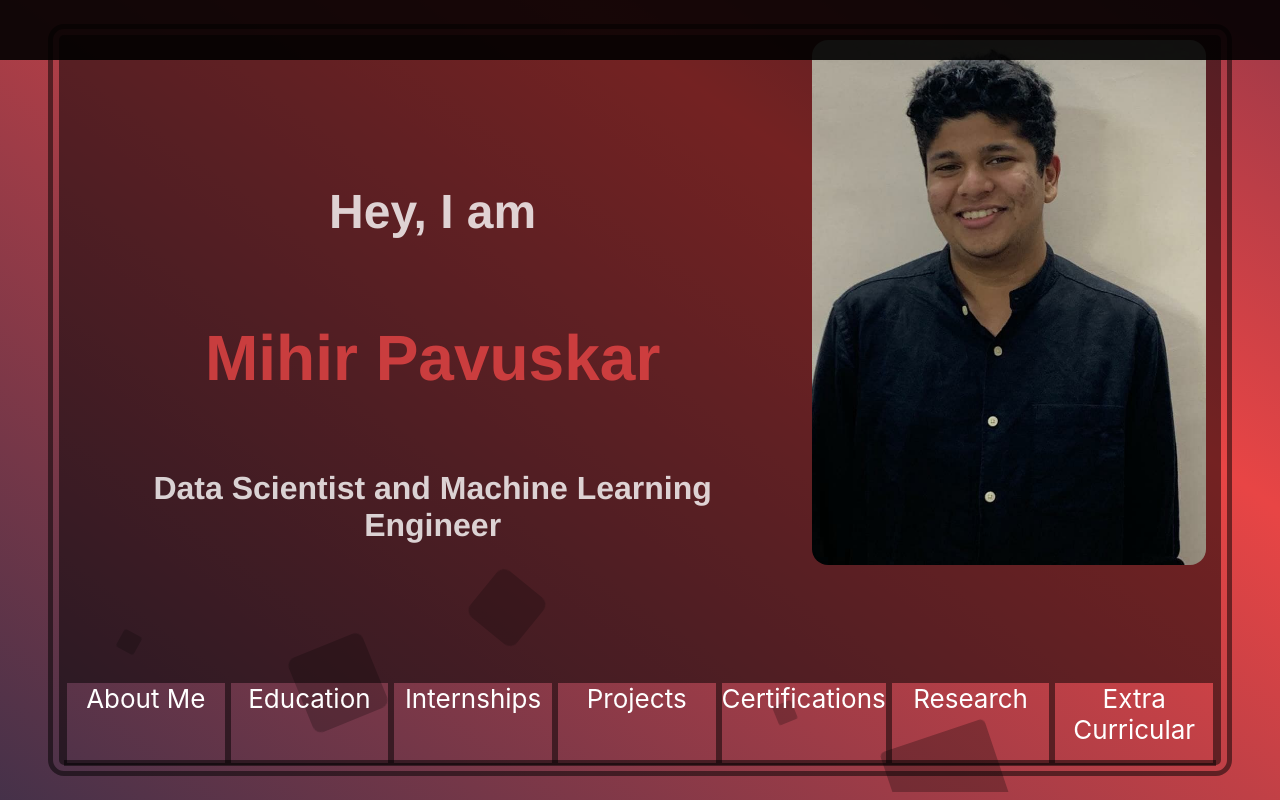
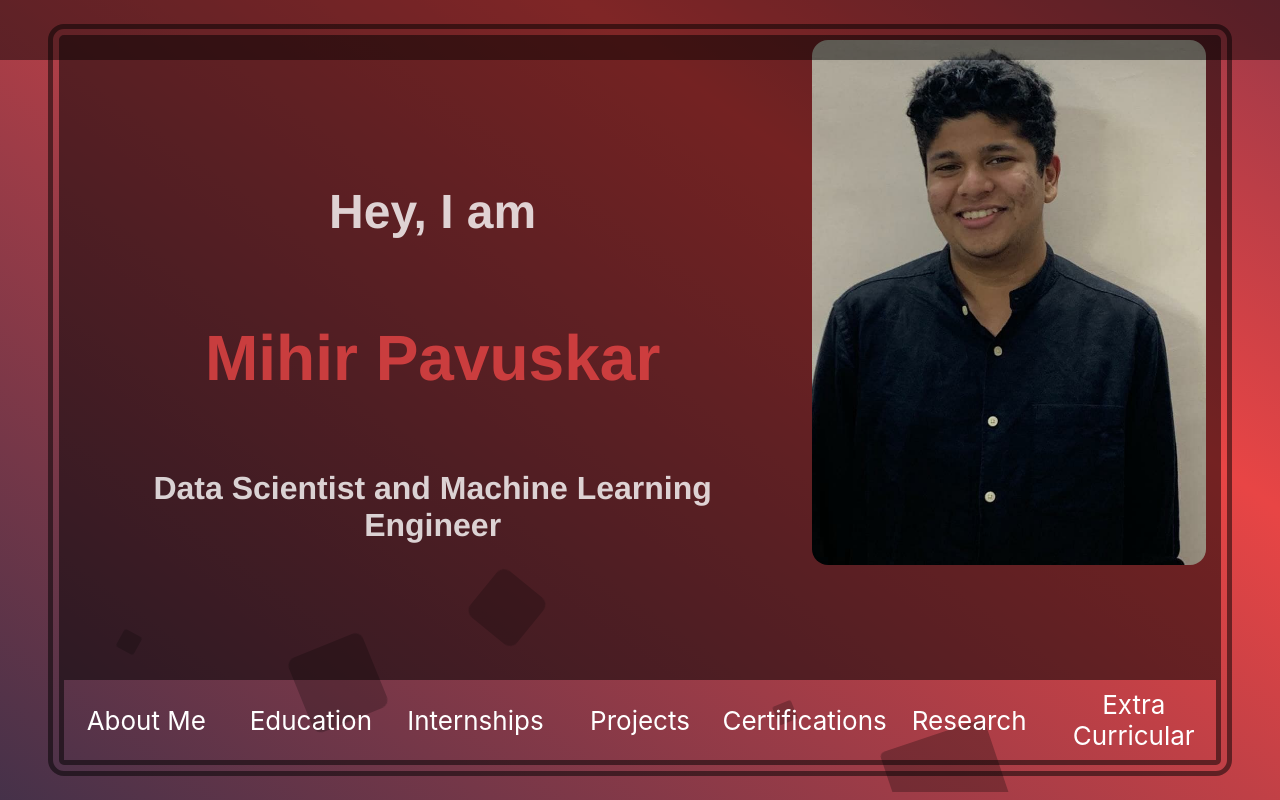
Before and after one commit to MeMihir/portfolio, a React (Create React App) app: page / in a window 1280 px wide. Built offline with nearby package versions, Linux system fonts and the light colour scheme; some icons are missing.

Commit message:
fix ui bugs

```diff
--- a/src/components/navbar.scss
+++ b/src/components/navbar.scss
@@ -2,8 +2,7 @@
     width: 100vw;
     height: 7.5vh;
     position: absolute;
-    background-color: black;
-    opacity: 0.1;
+    background-color: rgba($color: #000000, $alpha: 0.5);
     z-index: 30;
     display: flex;
     justify-content: space-evenly;
--- a/src/data/projects.json
+++ b/src/data/projects.json
@@ -3,7 +3,7 @@
         "title" : "Master Gesture",
         "description" : "A hand gesture-based mouse control and swipe gesture-based text input system.",
         "tools" : ["OpenCV", "Tensorflow", "XGBoost"],
-        "detailed" : "Lorem ipsum dolor sit amet consectetur adipisicing elit. Officia aliquid illo maxime saepe eligendi, nostrum ducimus repudiandae doloribus sed consequatur facere dignissimos, qui quia at possimus tenetur, praesentium officiis explicabo labore. Velit repellendus asperiores provident fugiat magni numquam dolorem quibusdam, blanditiis consectetur dicta nemo quia rerum aperiam possimus explicabo exercitationem.",
+        "detailed" : "",
         "links" : ["https://github.com/MeMihir/MasterGestures"]
     },
     {
@@ -11,7 +11,7 @@
         "description" : "A smart checkout system inspired by the Amazon Go store, coupled with inventory management and a sales prediction system.",
         "tools" : ["LSTM", "ReactJS", "NodeJS", "Docker"],
         "detailed" : "",
-        "links" : ["https://github.com/umangraval/Smart-Checkout","https://smartcheckout.tech/"]
+        "links" : ["https://github.com/umangraval/Smart-Checkout","https://smartcheckout.mihirp.me/"]
     },
     {
         "title" : "COVID Visualizer",
@@ -33,5 +33,12 @@
         "tools" : ["MySQL", "MSSQL", "PostgreSQL", "MongoDB", "NodeJS"],
         "detailed" : "",
         "links" : ["https://github.com/MeMihir/SQL_to_NoSQL"]
+    },
+    {
+        "title": "Automated Vulnerability Assessment and Attack",
+        "description": "An easy to use tool which can be used for passive information gathering, vulnerability assessment and exploitation. An integration of multiple common information and cyber security tools. Can be used to test own website and as an learning tool for newer infosec enthusiasts.",
+        "tools": ["nmap", "wapiti", "nikto", "SQLMap", "metasploit"],
+        "detailed": "",
+        "links": ["https://github.com/MeMihir/AutoVulTack"]
     }
 ]
--- a/src/pages/education/educationCard.scss
+++ b/src/pages/education/educationCard.scss
@@ -1,5 +1,5 @@
 .EducationCard {
-    width: 100%;
+    width: 99%;
     background-color: black;
     color: white;
     border-radius: 1rem;
--- a/src/pages/internships/internshipCard.scss
+++ b/src/pages/internships/internshipCard.scss
@@ -1,5 +1,5 @@
 .InternshipCard {
-  width: 100%;
+  width: 99%;
   background-color: black;
   color: white;
   border-radius: 1rem;
--- a/src/pages/intro/intro.scss
+++ b/src/pages/intro/intro.scss
@@ -54,13 +54,17 @@
     height: 10vh;
 
     .button {
-        text-align: center;
-        border: 0.2rem rgba($color: #000000, $alpha: 0.5) solid;
+        // border: 0.2rem rgba($color: #000000, $alpha: 0.5) solid;
         width: 100%;
         height: 100%;
         cursor: pointer;
         color: white;
         text-decoration: none;
+        display: flex;
+        vertical-align: middle;
+        align-content: space-between;
+        justify-content: space-around;
+        align-items: center;
 
         .span {
             display: table-cell;
--- a/src/pages/projects/projectCard.scss
+++ b/src/pages/projects/projectCard.scss
@@ -1,5 +1,5 @@
 .ProjectCard {
-  width: 100%;
+  width: 99%;
   background-color: black;
   color: white;
   border-radius: 1rem;
--- a/src/pages/research/researchCard.scss
+++ b/src/pages/research/researchCard.scss
@@ -1,5 +1,5 @@
 .ResearchCard {
-    width: 100%;
+    width: 99%;
     background-color: black;
     color: white;
     border-radius: 1rem;
```
